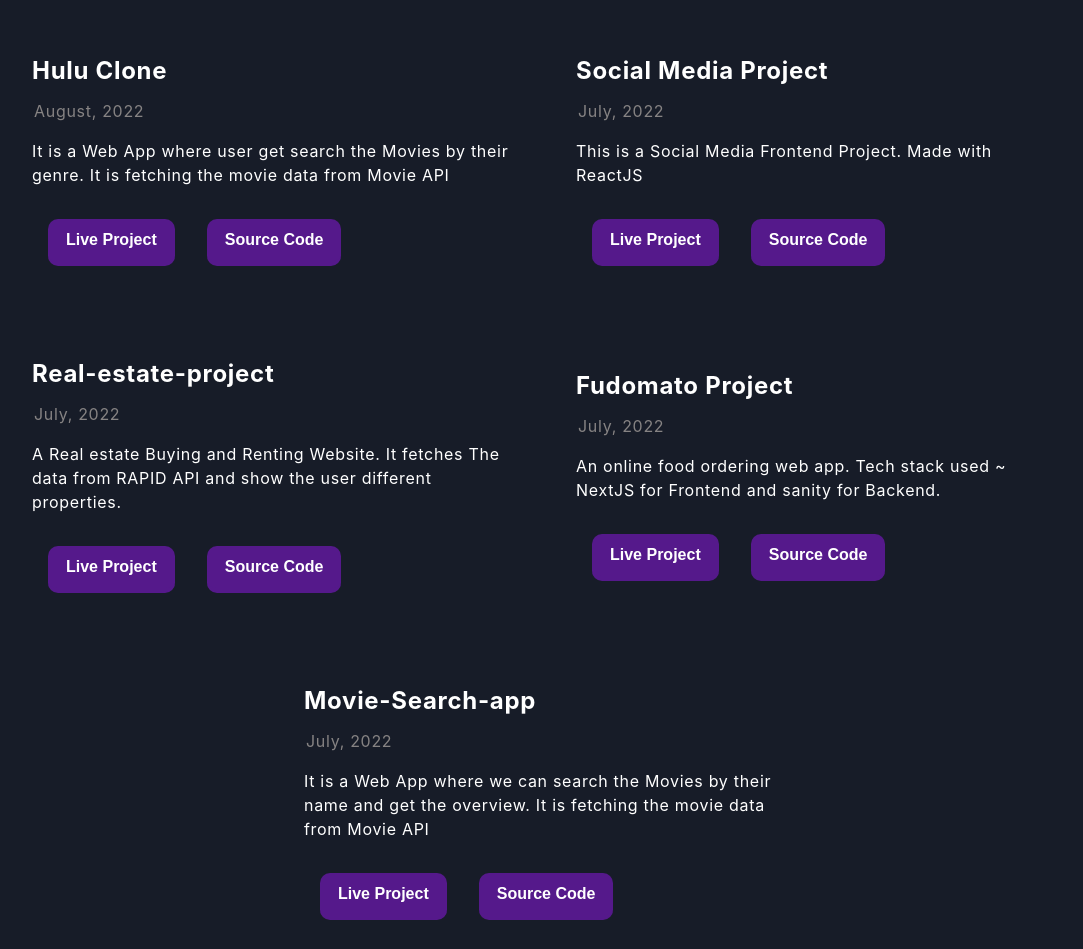
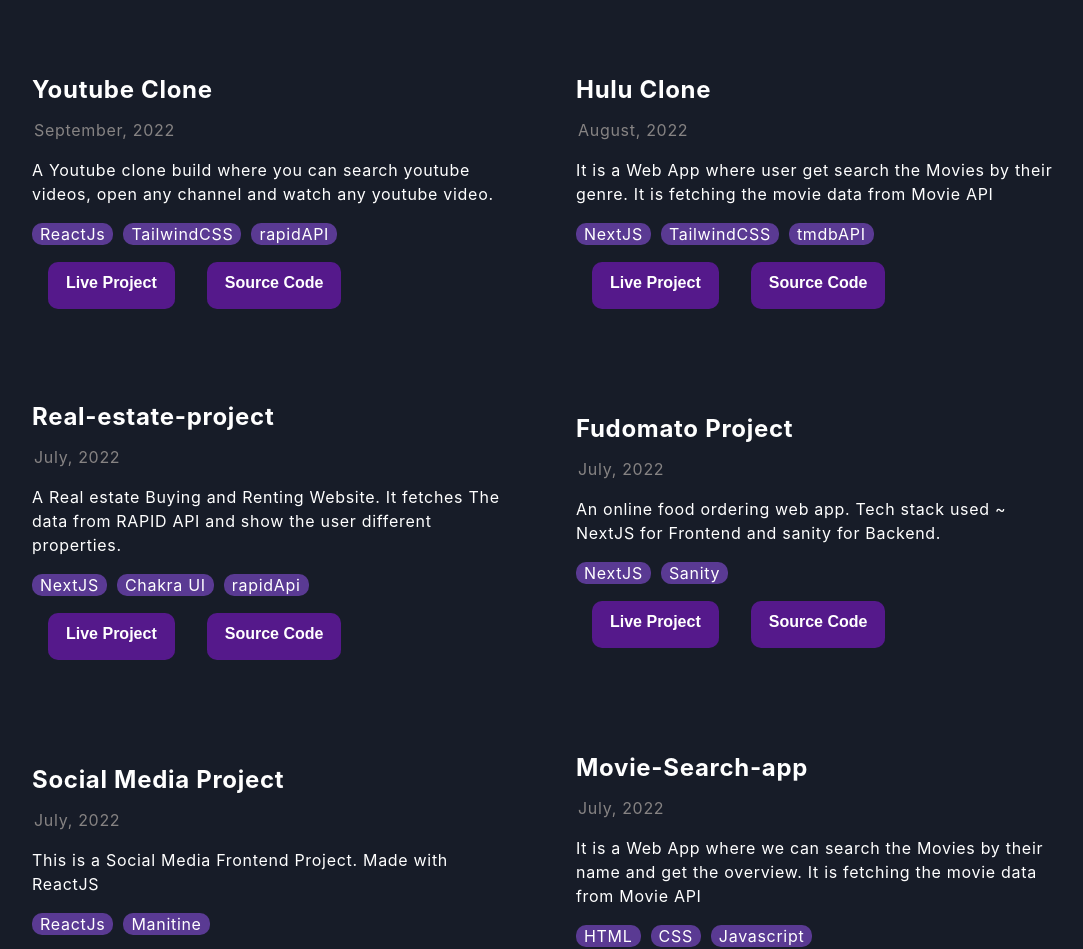
Before and after one commit to sanyamjain04/portfolio, a React (Create React App) app: page /projects in a window 1280 px wide. Shown: the part 165-1114 px from the top of the page, without its empty margins (96-1179 px from the left). Built offline with nearby package versions, Linux system fonts and the light colour scheme; the HTML template or start-up script is replaced by a standard one.

Commit message:
acheivement section added

```diff
--- a/package.json
+++ b/package.json
@@ -3,7 +3,6 @@
   "version": "0.1.0",
   "private": true,
   "dependencies": {
-
     "@testing-library/jest-dom": "^5.14.1",
     "@testing-library/react": "^13.0.0",
     "@testing-library/user-event": "^13.2.1",
@@ -11,6 +10,7 @@
     "react-dom": "^18.2.0",
     "react-router-dom": "^6.3.0",
     "react-scripts": "5.0.1",
+    "react-twitter-embed": "^4.0.4",
     "web-vitals": "^2.1.0"
   },
   "scripts": {
--- a/src/App.js
+++ b/src/App.js
@@ -7,6 +7,7 @@
 import Projects from './components/projects/Projects';
 import Blog1 from './components/blog/Blog1';
 import Blog2 from './components/blog/Blog2';
+import Acheivements from './components/acheivements/Acheivements';
 
 function App() {
   return (
@@ -19,6 +20,7 @@
         <Route path='/blogs/2' element={<Blog2 />} />
         <Route path='/contact' element={<Contact />} />
         <Route path='/projects' element={<Projects />} />
+        <Route path='/achievement' element={<Acheivements />} />
       </Routes>
     </div>
   );
--- a/src/components/Navbar/Navbar.jsx
+++ b/src/components/Navbar/Navbar.jsx
@@ -19,6 +19,7 @@
         <Link to="/projects">Projects</Link>
         <Link to="/blogs">Blogs</Link>
         <Link to="/contact">Contact</Link>
+        <Link to="/achievement">Achievements</Link>
       </div>
     </header>
   );
--- a/src/components/Navbar/navbar.css
+++ b/src/components/Navbar/navbar.css
@@ -9,6 +9,7 @@
   justify-content: space-between;
   padding: 15px 20px;
   margin: 10px auto;
+  gap: 1rem;
 }
 
 .logo {
@@ -17,6 +18,7 @@
 
 .logo-name {
     padding:  0 3px;
+    white-space: nowrap;
 }
 
 .logo > span {
@@ -28,7 +30,11 @@
 }
 
 .nav-links {
+    justify-content: center;
+    align-items: center;
+    display: flex;
     padding-right: 20px;
+    flex-wrap: wrap;
 }
 
 .nav-links > a {
--- a/src/components/projects/Projects.jsx
+++ b/src/components/projects/Projects.jsx
@@ -1,6 +1,7 @@
 import React, { useState } from "react";
 import "./projects.css";
 
+const Projects = () => {
   const projects = {
     Mark15: [
       {
@@ -10,6 +11,7 @@
         projectLink:
           "https://replit.com/@sanyam04/CLI-quiz-app-India-Quiz?embed=1?output=1",
         sourceCode: "https://github.com/sanyamjain04/CLI-quiz-app",
+        techStacks: ["NodeJs", "CLI Tool"],
       },
       {
         name: "CLI General Knowledge Quiz App",
@@ -18,6 +20,7 @@
         projectLink:
           "https://replit.com/@sanyam04/CLI-General-Knowledge-Quiz-App?embed=true%3Eoutput%3D1",
         sourceCode: "https://github.com/sanyamjain04/CLI-general-question-quiz",
+        techStacks: ["NodeJs", "CLI Tool"],
       },
       {
         name: "Minionese",
@@ -25,6 +28,7 @@
         desc: "Are you a fan of minions? Did you know that the gibberish they say is an actual language. Use the translator to convert your text from English to Minion speak or Banana language.",
         projectLink: "https://banana-talk-marksix.netlify.app/",
         sourceCode: "https://github.com/sanyamjain04/Neog-MarkSix",
+        techStacks: ["HTML", "CSS", "Javascript", "API"],
       },
       {
         name: "Groot Talk",
@@ -32,6 +36,7 @@
         desc: "Are you a fan of minions? Use the translator to convert your text from English to Groot speak or Groot language.",
         projectLink: "https://groot-talk-mark7.netlify.app/",
         sourceCode: "https://github.com/sanyamjain04/Neog-mark7",
+        techStacks: ["HTML", "CSS", "Javascript", "API"],
       },
       {
         name: "😄 Emoji Interpreter",
@@ -40,6 +45,7 @@
         projectLink: "https://ef4f9x.csb.app/",
         sourceCode:
           "https://github.com/sanyamjain04/Neog-Mark-8-Emoticon-interpreter",
+        techStacks: ["ReactJS"],
       },
       {
         name: "📚 GoodBooks",
@@ -47,6 +53,7 @@
         desc: "Checkout my favourite books. Select the genre to get started.",
         projectLink: "https://6dyr09.csb.app/",
         sourceCode: "https://github.com/sanyamjain04/Neog-Mark9-Bookreads",
+        techStacks: ["ReactJS"],
       },
       {
         name: "💵 Cash Register",
@@ -54,6 +61,7 @@
         desc: "Enter the bill amount and cash given by the customer and know minimum number of notes to return.",
         projectLink: "https://cash-register-app-mark-10.netlify.app/",
         sourceCode: "https://github.com/sanyamjain04/neog-mark10-cash-register",
+        techStacks: ["HTML", "CSS", "Javascript"],
       },
       {
         name: "🎰 Is your Birthday Lucky?",
@@ -62,6 +70,7 @@
         projectLink: "https://birthdate-lucky-app.netlify.app/",
         sourceCode:
           "https://github.com/sanyamjain04/Neog-Mark11--birthdate-lucky",
+        techStacks: ["HTML", "CSS", "Javascript"],
       },
       {
         name: "🔺Do you know Triangles?",
@@ -69,6 +78,7 @@
         desc: "A website which helps you to learn about triangle.",
         projectLink: "https://ubftni.csb.app/",
         sourceCode: "https://github.com/sanyamjain04/Fun-with-triangles",
+        techStacks: ["ReactJS"],
       },
       {
         name: "🎂 Palindrome Birthday",
@@ -76,6 +86,7 @@
         desc: "App which checks whether your birthday is a palindrome birthday or not.",
         projectLink: "https://birthday-palindrome-app-neog13.netlify.app/",
         sourceCode: "https://github.com/sanyamjain04/Birthday-palindrome",
+        techStacks: ["HTML", "CSS", "Javascript"],
       },
       {
         name: "💰 Profit or loss calculator",
@@ -83,15 +94,42 @@
         desc: "A website which helps user how much profit or loss he/she is making in percentage & absolute value.",
         projectLink: "https://profit-loss-app-sanyam.netlify.app/",
         sourceCode: "https://github.com/sanyamjain04/Profit-and-loss-app",
+        techStacks: ["HTML", "CSS", "Javascript"],
       },
     ],
     Projects: [
+      {
+        name: "Youtube Clone",
+        date: "September, 2022",
+        desc: "A Youtube clone build where you can search youtube videos, open any channel and watch any youtube video.",
+        projectLink: "https://sanyam-youtube.netlify.app/",
+        sourceCode: "https://github.com/sanyamjain04/youtube-clone",
+        techStacks: ["ReactJs", "TailwindCSS", "rapidAPI"],
+      },
       {
         name: "Hulu Clone",
         date: "August, 2022",
         desc: "It is a Web App where user get  search the Movies by their genre. It is fetching the movie data from Movie API",
         projectLink: "https://sanyamhulu.netlify.app/",
         sourceCode: "https://github.com/sanyamjain04/hulu-clone",
+        techStacks: ["NextJS", "TailwindCSS", "tmdbAPI"],
+      },
+      {
+        name: "Real-estate-project",
+        date: "July, 2022",
+        desc: "A Real estate Buying and Renting Website. It fetches The data from RAPID API and show the user different properties.",
+        projectLink: "https://real-estate-project-lake.vercel.app/",
+        sourceCode: "https://github.com/sanyamjain04/Real-estate-project",
+        techStacks: ["NextJS", "Chakra UI", "rapidApi"],
+      },
+      {
+        name: "Fudomato Project",
+        date: "July, 2022",
+        desc: "An online food ordering web app. Tech stack used ~ NextJS for Frontend and sanity for Backend.",
+        projectLink: "https://fudomart.netlify.app/",
+        sourceCode:
+        "https://github.com/sanyamjain04/Fudomart---an-online-food-ordering-App",
+        techStacks: ["NextJS", "Sanity"],
       },
       {
         name: "Social Media Project",
@@ -99,20 +137,7 @@
         desc: "This is a Social Media Frontend Project. Made with ReactJS",
         projectLink: "https://sanyamjain04.github.io/Social-media-app/",
         sourceCode: "https://github.com/sanyamjain04/Social-media-app",
-    },
-    {
-      name: "Real-estate-project",
-      date: "July, 2022",
-      desc: "A Real estate Buying and Renting Website. It fetches The data from RAPID API and show the user different properties.",
-      projectLink: "https://real-estate-project-lake.vercel.app/",
-      sourceCode: "https://github.com/sanyamjain04/Real-estate-project",
-    },
-    {
-      name: "Fudomato Project",
-      date: "July, 2022",
-      desc: "An online food ordering web app. Tech stack used ~ NextJS for Frontend and sanity for Backend.",
-      projectLink: "https://fudomart.netlify.app/",
-      sourceCode: "https://github.com/sanyamjain04/Fudomart---an-online-food-ordering-App",
+        techStacks: ["ReactJs", "Manitine"],
       },
       {
         name: " Movie-Search-app",
@@ -120,28 +145,31 @@
         desc: "It is a Web App where we can search the Movies by their name and get the overview. It is fetching the movie data from Movie API",
         projectLink: "https://sanyamjain04.github.io/Movie-Search-app/",
         sourceCode: "https://github.com/sanyamjain04/Movie-Search-app",
+        techStacks: ["HTML", "CSS", "Javascript"],
       },
     ],
   };
-const Projects = () => {
   const [project, setProject] = useState("Projects");
-  const projectType = Object.keys(projects)
-  console.log(projectType)
+  const projectType = Object.keys(projects);
+  // console.log(projects.Projects[0].techStacks);
 
   return (
     <div className="project-container">
       <div className="project-tag">
         {projectType.map((type) => {
           return (
-        <button className="btn"
-         style={{borderBottom: type === project ? "5px solid white" : ""}}
-          key={type} onClick={() => setProject(type)}>
+            <button
+              className="btn"
+              style={{
+                borderBottom: type === project ? "5px solid white" : "",
+              }}
+              key={type}
+              onClick={() => setProject(type)}
+            >
               {type}
             </button>
-
-          )
+          );
         })}
-
       </div>
       <div className="projects">
         {projects[project].map((proj) => (
@@ -149,6 +177,12 @@
             <h1>{proj.name}</h1>
             <p className="date">{proj.date}</p>
             <p className="desc">{proj.desc}</p>
+            {proj?.techStacks?.map((stack) => (
+              <span key={stack} className="technology">
+                {stack}
+              </span>
+            ))}
+            <br />
             {/* <div className="project-btn"> */}
             <a href={proj.projectLink} rel="noreferrer" target="_blank">
               <button className="btn project-btn-child">Live Project</button>
--- a/src/components/projects/projects.css
+++ b/src/components/projects/projects.css
@@ -17,6 +17,13 @@
 
 .desc {
   word-wrap: break-word;
+}
+
+.technology {
+  margin-right: 10px;
+  padding: 1px  8px;
+  background-color: #894fdf95;
+  border-radius: 10px;
 }
 
 .projects {
@@ -53,4 +60,7 @@
   .project {
     width: 70%;
   }
+  .header{
+    flex-direction: column;
+  }
 }
```
Also changed, not shown: 1 other file (tests, documents, lock files or other folders). Lines whose indentation alone changed are shown as unchanged.
